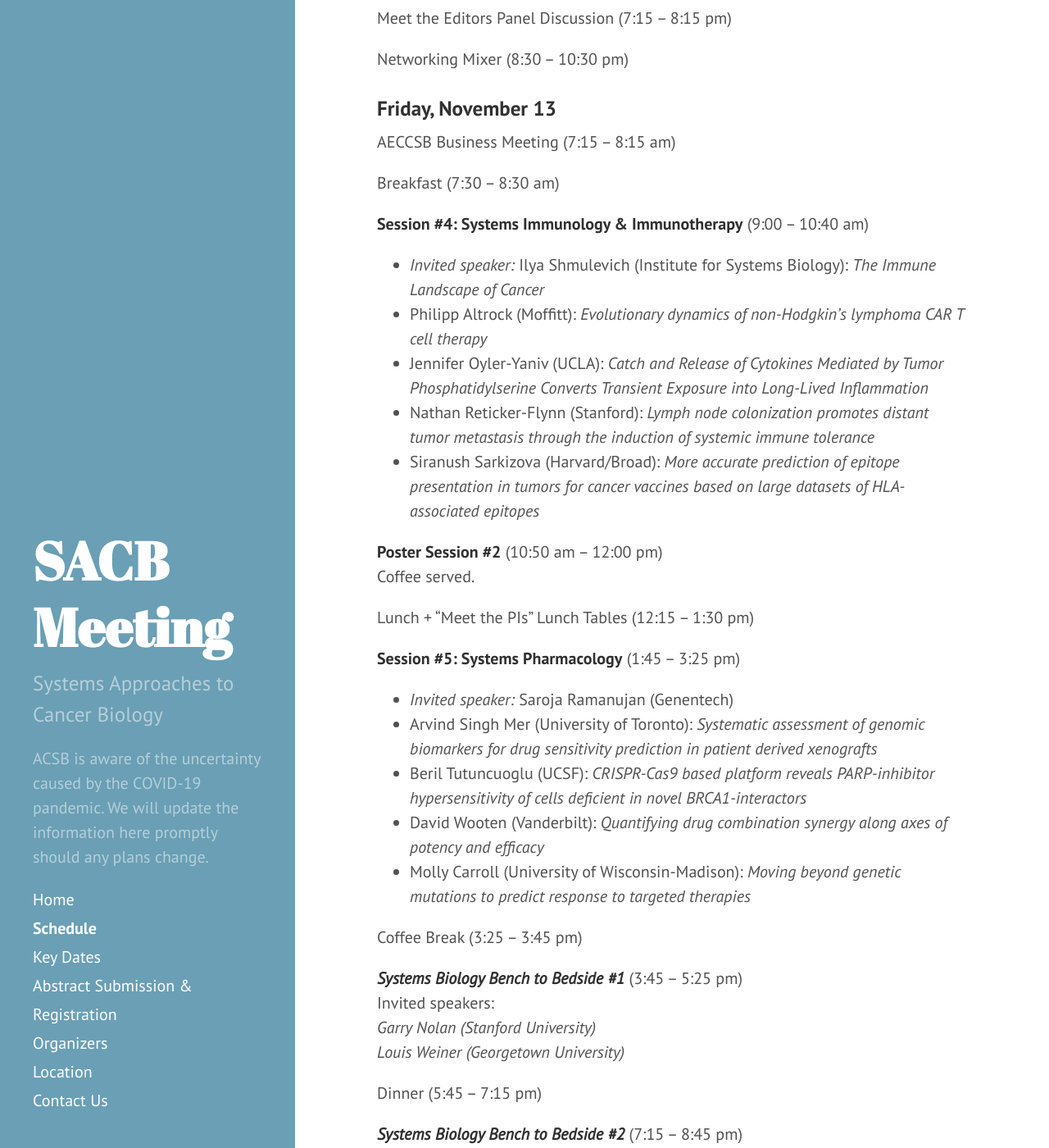
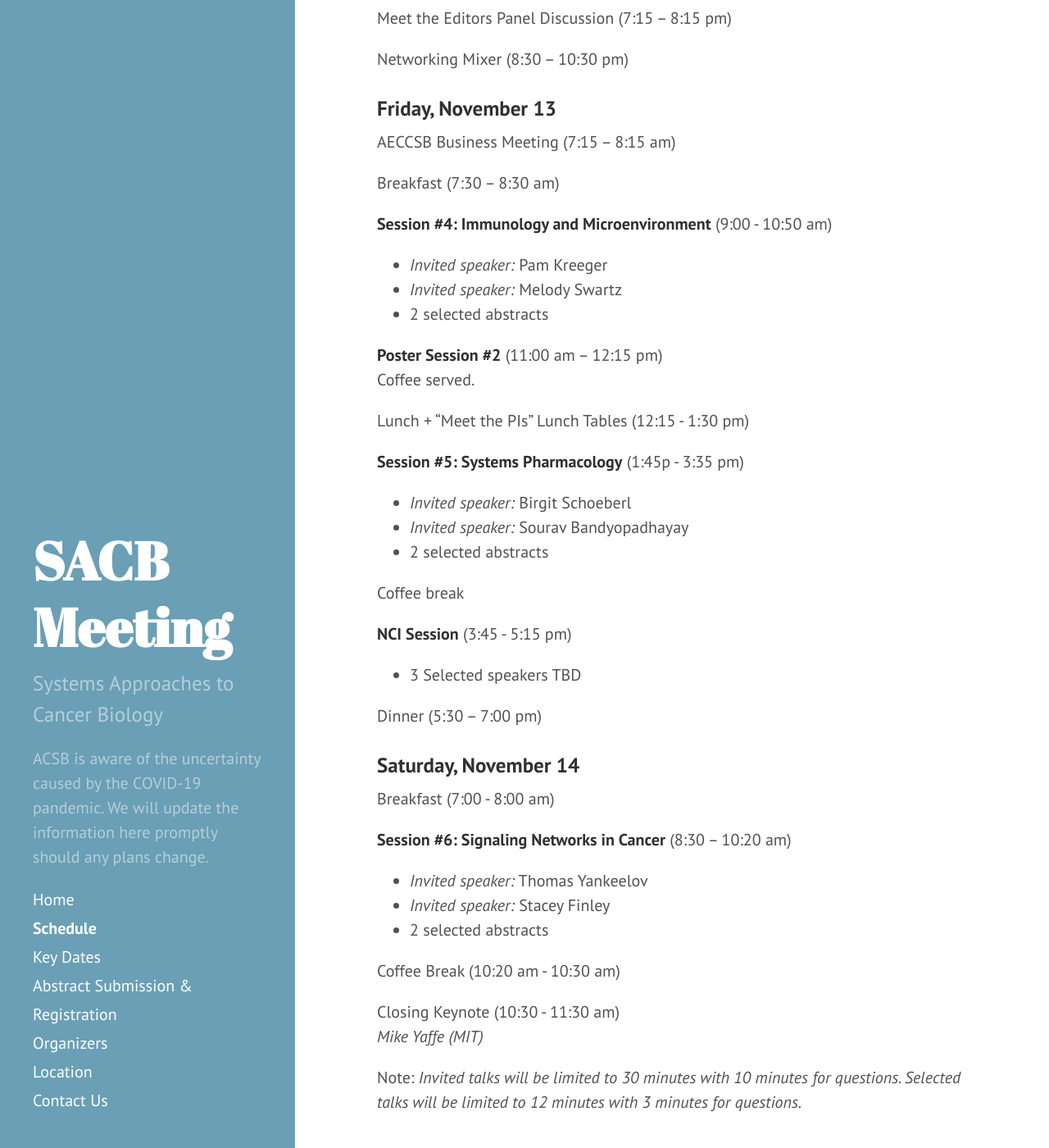
Before and after one commit to AECCSB/sacb-meeting, a Jekyll site: the page built from schedule.md, in a window 1280 px wide and 1400 px high, scrolled down 1966 px. Shown: the whole window at 82% size. Built offline with Jekyll 4.4.1, drawn with Linux system fonts in a browser that asks for light colours; some of the changed text lies outside the part shown.

Commit message:
Update schedule.md

```diff
--- a/schedule.md
+++ b/schedule.md
@@ -64,40 +64,27 @@
 
 Breakfast (7:30 – 8:30 am)
 
-**Session #4: Systems Immunology & Immunotherapy** (9:00 – 10:40 am)
+**Session #4: Immunology and Microenvironment** (9:00 - 10:50 am)
+- *Invited speaker:* Pam Kreeger
+- *Invited speaker:* Melody Swartz
+- 2 selected abstracts
 
-- *Invited speaker:* Ilya Shmulevich (Institute for Systems Biology): *The Immune Landscape of Cancer*
-- Philipp Altrock (Moffitt): *Evolutionary dynamics of non-Hodgkin's lymphoma CAR T cell therapy*
-- Jennifer Oyler-Yaniv (UCLA): *Catch and Release of Cytokines Mediated by Tumor Phosphatidylserine Converts Transient Exposure into Long-Lived Inflammation*
-- Nathan Reticker-Flynn (Stanford): *Lymph node colonization promotes distant tumor metastasis through the induction of systemic immune tolerance*
-- Siranush Sarkizova (Harvard/Broad): *More accurate prediction of epitope presentation in tumors for cancer vaccines based on large datasets of HLA-associated epitopes*
-
-**Poster Session #2** (10:50 am – 12:00 pm)
+**Poster Session #2** (11:00 am – 12:15 pm)
 Coffee served.
 
-Lunch + "Meet the PIs" Lunch Tables (12:15 – 1:30 pm)
+Lunch + "Meet the PIs" Lunch Tables (12:15 - 1:30 pm)
 
-**Session #5: Systems Pharmacology** (1:45 – 3:25 pm)
+**Session #5: Systems Pharmacology** (1:45p - 3:35 pm)
+- *Invited speaker:* Birgit Schoeberl
+- *Invited speaker:* Sourav Bandyopadhayay
+- 2 selected abstracts
 
-- *Invited speaker:* Saroja Ramanujan (Genentech)
-- Arvind Singh Mer (University of Toronto): *Systematic assessment of genomic biomarkers for drug sensitivity prediction in patient derived xenografts*
-- Beril Tutuncuoglu (UCSF): *CRISPR-Cas9 based platform reveals PARP-inhibitor hypersensitivity of cells deficient in novel BRCA1-interactors*
-- David Wooten (Vanderbilt): *Quantifying drug combination synergy along axes of potency and efficacy*
-- Molly Carroll (University of Wisconsin-Madison): *Moving beyond genetic mutations to predict response to targeted therapies*
+Coffee break
 
-Coffee Break (3:25 – 3:45 pm)
+**NCI Session** (3:45 - 5:15 pm)
+- 3 Selected speakers TBD
 
-***Systems Biology Bench to Bedside #1*** (3:45 – 5:25 pm)
-Invited speakers:
-*Garry Nolan (Stanford University)*
-*Louis Weiner (Georgetown University)*
-
-Dinner (5:45 – 7:15 pm)
-
-***Systems Biology Bench to Bedside #2*** (7:15 – 8:45 pm)
-Invited speakers:
-*Rosalie Sears (Oregon Health & Science University)*
-*Victoria Seewaldt (City of Hope)*
+Dinner (5:30 – 7:00 pm)
 
 ### Saturday, November 14
 
```
